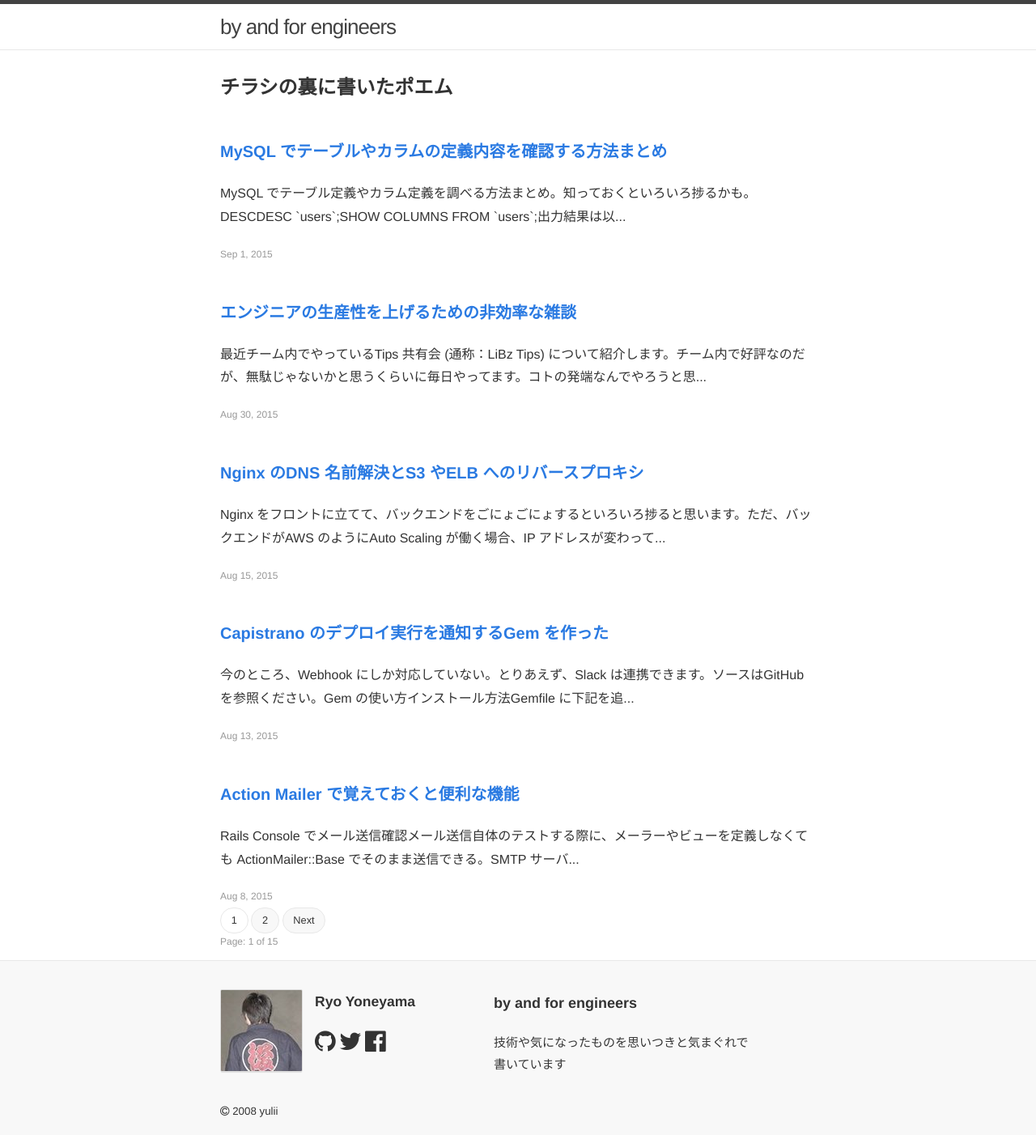
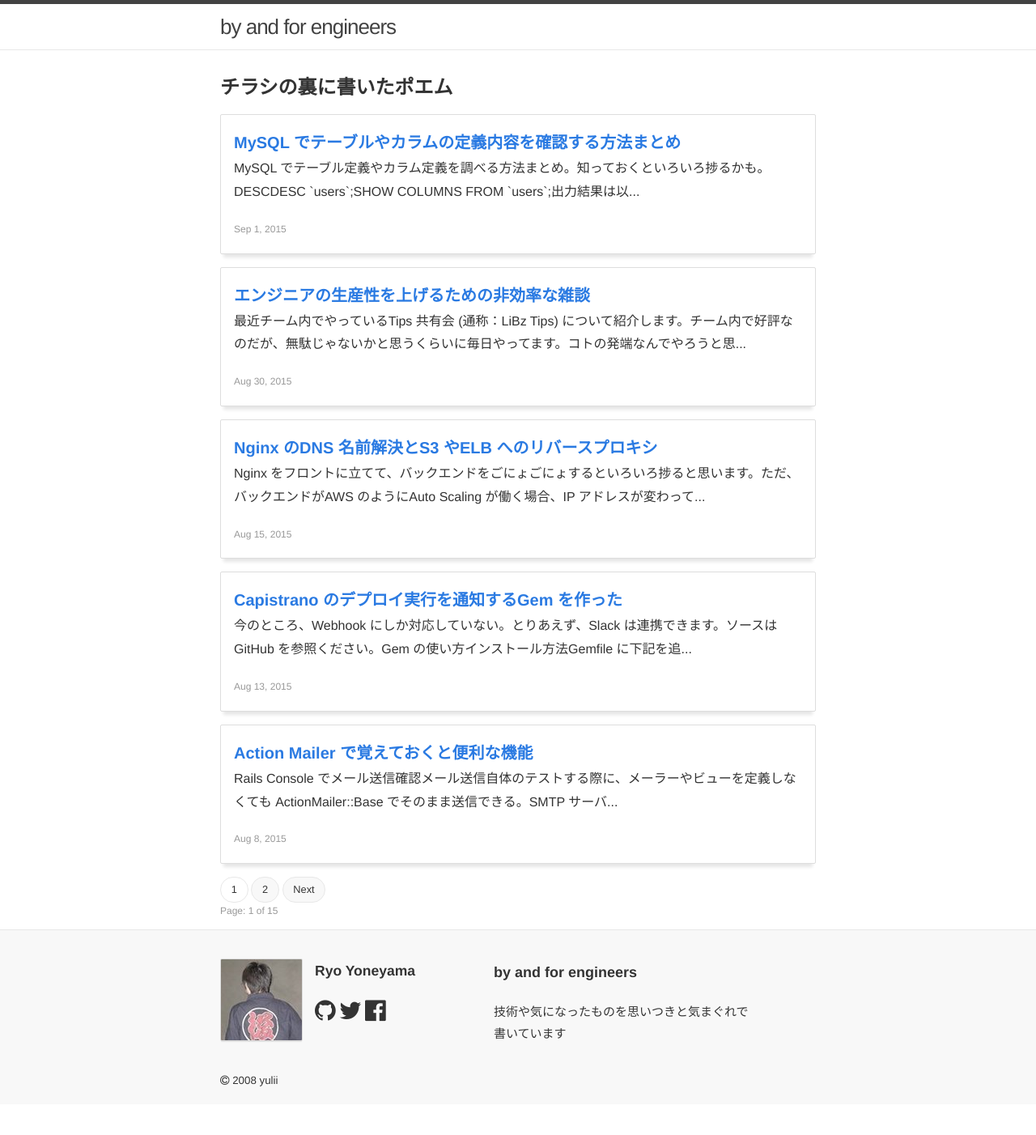
Before and after one commit to yulii/yulii.github.io, a Jekyll site: the page built from index.html, in a window 1280 px wide. Shown: the whole page at 81% size. Built offline with Jekyll 4.4.1, drawn with Linux system fonts in a browser that asks for light colours; nearby versions of some CDN libraries; Markdown is read by kramdown in place of the engine named in the settings; the list of posts is cut into pages by our own code; after the commit the page ends 1364 px from its top, so only the background shows below that.

Commit message:
design cassette

```diff
--- a/_includes/cassette.html
+++ b/_includes/cassette.html
@@ -1,8 +1,11 @@
+{% assign url = page.url | prepend: site.baseurl %}
 <article class="cassette">
   {% if post.image %}
-  <img src="/img/posts/{{ page.date | date: '%Y/%Y-%m-%d' }}-kv-800x450.png" width="800" height="450" class="photo-box">
+  <a href="{{ url }}"><img src="/img/posts/{{ post.date | date: '%Y/%Y-%m-%d' }}-kv-800x450.png"></a>
   {% endif %}
-  <h2><a href="{{ post.url | prepend: site.baseurl }}">{{ post.title }}</a></h2>
-  <p>{{ post.content | strip_newlines | strip_html | truncate: 96 }}</p>
-  <span class="muted">{{ post.date | date: "%b %-d, %Y" }}</span>
+  <section>
+    <h2><a href="{{ url }}">{{ post.title }}</a></h2>
+    <p>{{ post.content | strip_newlines | strip_html | truncate: 96 }}</p>
+    <span class="muted">{{ post.date | date: "%b %-d, %Y" }}</span>
+  </section>
 </article>
--- a/_sass/_base.scss
+++ b/_sass/_base.scss
@@ -170,3 +170,9 @@
   -moz-box-shadow: 0 2px 1px -1px rgba(0, 0, 0, 0.1);
   box-shadow: 0 2px 1px -1px rgba(0, 0, 0, 0.1);
 }
+
+%box-shadow {
+  -webkit-box-shadow: 0 4px 2px -2px rgba(0, 0, 0, 0.1);
+  -moz-box-shadow:    0 4px 2px -2px rgba(0, 0, 0, 0.1);
+  box-shadow:         0 4px 2px -2px rgba(0, 0, 0, 0.1);
+}
--- a/_sass/_cassette.scss
+++ b/_sass/_cassette.scss
@@ -1,2 +1,27 @@
 .cassette {
+  margin-bottom: 1em;
+  border: 1px solid #ddd;
+  -webkit-border-radius: 2px;
+  -moz-border-radius:    2px;
+  border-radius:         2px;
+  -webkit-box-shadow: 0 8px 4px -4px rgba(0, 0, 0, 0.1);
+  -moz-box-shadow:    0 8px 4px -4px rgba(0, 0, 0, 0.1);
+  box-shadow:         0 8px 4px -4px rgba(0, 0, 0, 0.1);
+
+  img {
+    @extend %box-shadow;
+
+    &:hover {
+      opacity: 0.75;
+      filter: alpha(opacity=75);
+    }
+  }
+
+  section {
+    padding: 1em;
+  }
+
+  h2 {
+    margin: 0;
+  }
 }
```
